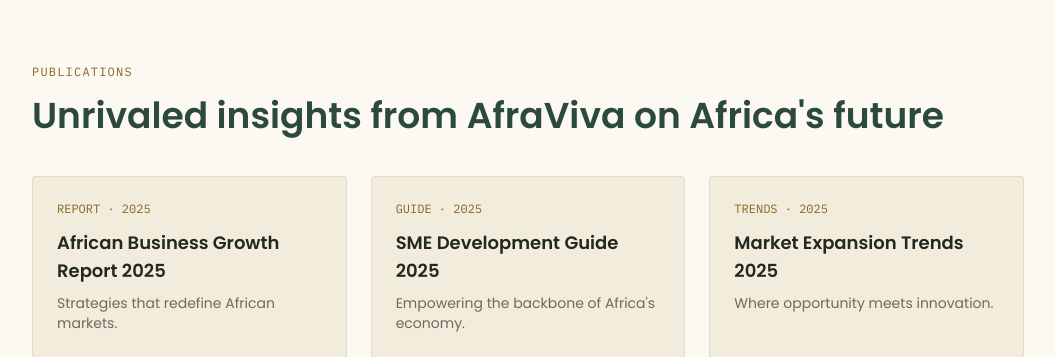
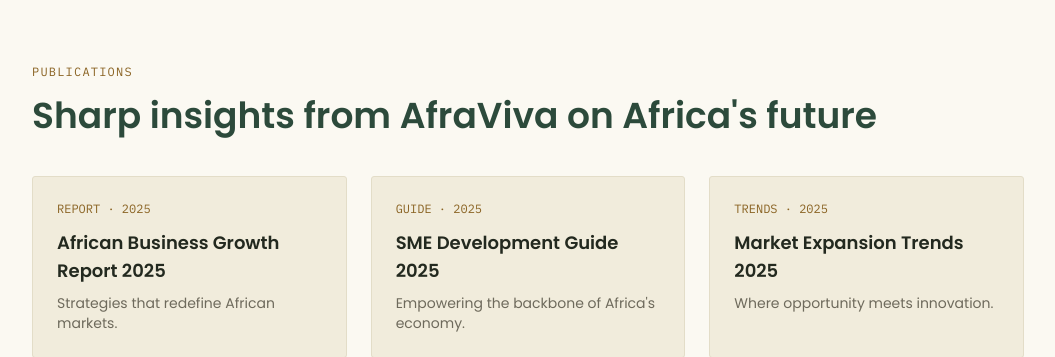
Before and after one commit to judekioko/afraviva-platform, a Django app: page /thrivepoint-insights/ in a window 1280 px wide. Shown: the part 65-422 px from the top of the page, without its empty margins (112-1167 px from the left). Run offline with Django 5.2, Linux system fonts and the light colour scheme; data comes from the database, SQL or seed files in the repository; style sheets or scripts are compiled from the project's sources; parts of the project's set-up code (start-up, migrations or seed data) failed here and were passed over.

Commit message:
Soften "Unrivaled insights" to "Sharp insights"
"Unrivaled" is an unsupportable superlative claim. Replaced it on the
homepage teaser, the ThrivePoint page heading, and the SEO meta
description default/seed value.

Note: the already-seeded DB row for the thrivepoint meta description
still holds the old text and needs a manual edit via /admin/, since
this migration having new text doesn't touch data already migrated.

```diff
--- a/corporate/templates/corporate/home.html
+++ b/corporate/templates/corporate/home.html
@@ -137,7 +137,7 @@
     <h2 class="font-serif text-2xl font-semibold text-forest">ThrivePoint Insights</h2>
     <a href="{% url 'corporate:thrivepoint' %}" class="text-sm font-mono text-gold-text hover:text-gold">View all →</a>
   </div>
-  <p class="text-sm text-muted mb-8">Unrivaled insights from AfraViva on Africa's future.</p>
+  <p class="text-sm text-muted mb-8">Sharp insights from AfraViva on Africa's future.</p>
   <div class="grid gap-6 md:grid-cols-3">
     {% for insight in insights %}
       <a href="{% url 'corporate:thrivepoint' %}" class="block border border-line rounded p-5 transition-all hover:-translate-y-1 hover:shadow-md hover:border-gold">
--- a/corporate/templates/corporate/thrivepoint.html
+++ b/corporate/templates/corporate/thrivepoint.html
@@ -1,11 +1,11 @@
 {% extends "base.html" %}
 {% block title %}{{ PAGE_SEO.thrivepoint.title|default:"ThrivePoint Insights — AfraViva" }}{% endblock %}
-{% block meta_description %}{{ PAGE_SEO.thrivepoint.meta_description|default:"Unrivaled insights from AfraViva on Africa's future — reports, guides and trends on African business growth." }}{% endblock %}
+{% block meta_description %}{{ PAGE_SEO.thrivepoint.meta_description|default:"Sharp insights from AfraViva on Africa's future — reports, guides and trends on African business growth." }}{% endblock %}
 
 {% block content %}
 <section class="max-w-5xl mx-auto px-4 py-16">
   <p class="font-mono text-xs uppercase tracking-widest text-gold-text mb-4">Publications</p>
-  <h1 class="font-serif text-3xl md:text-4xl font-semibold text-forest mb-10">Unrivaled insights from AfraViva on Africa's future</h1>
+  <h1 class="font-serif text-3xl md:text-4xl font-semibold text-forest mb-10">Sharp insights from AfraViva on Africa's future</h1>
 
   <div class="grid gap-6 md:grid-cols-3">
     {% for insight in insights %}
```
Also changed, not shown: corporate/migrations/0005_seed_cms_content.py.
